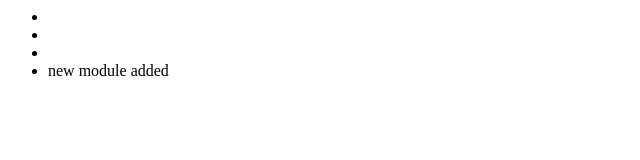
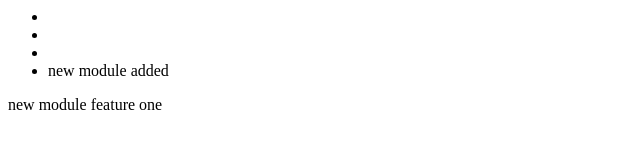
Before and after one commit to manishagravat/hello-world, a plain HTML site: page index.html in a window 1280 px wide. Shown: the whole page, without its empty margins (0-640 px from the left). Drawn offline with Linux system fonts and the light colour scheme.

Commit message:
news module

```diff
--- a/index.html
+++ b/index.html
@@ -8,5 +8,8 @@
                 <li>new module added</li>
             </ul>
         </div>
+        <div>
+            new module feature one
+        </div>
     </body>
 </html>
```
